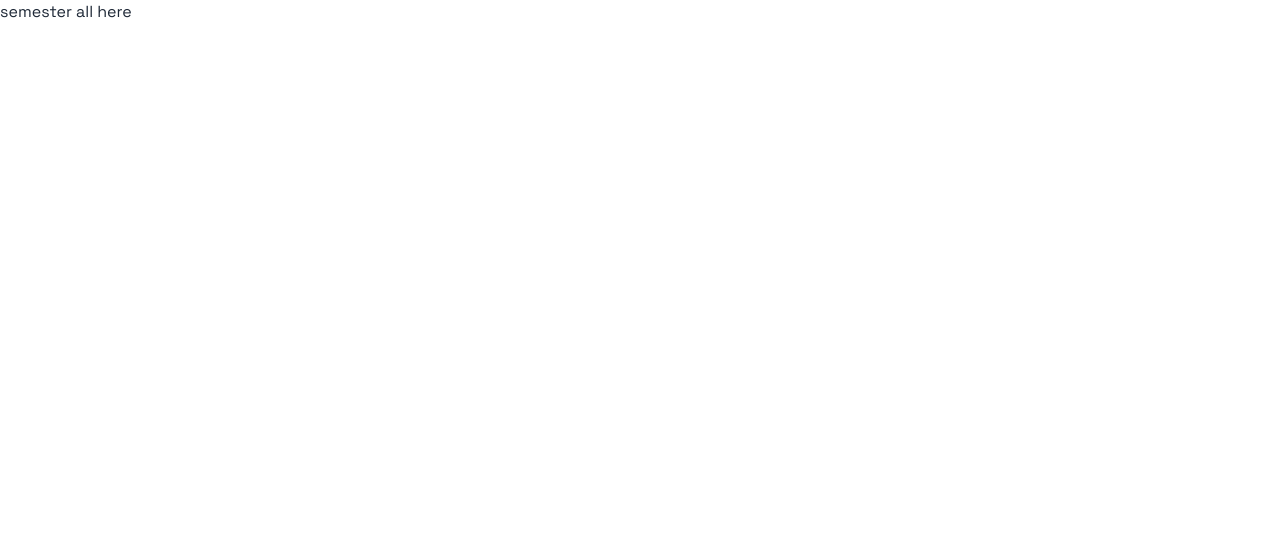
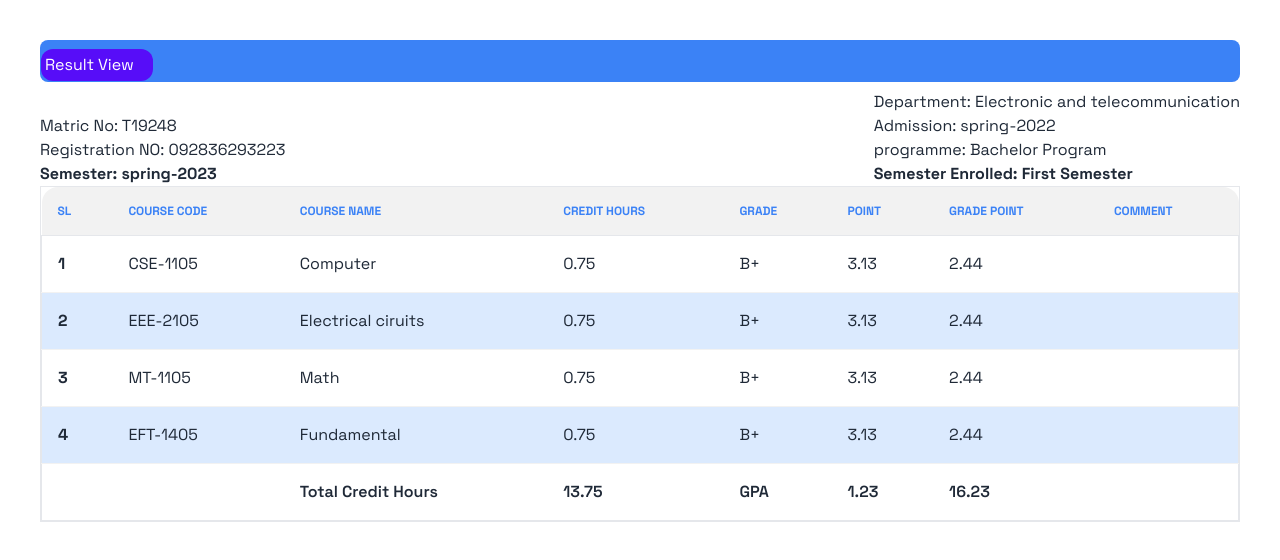
Before and after one commit to callbackdevelopers/result-rise-client, a Next.js app: page /calculateResult/1 in a window 1280 px wide. Shown: the top 560 px of the page. Built offline with nearby package versions, Linux system fonts and the light colour scheme; no server answers.

Commit message:
gpa page added

```diff
--- a/components/Table/ResultTable.js
+++ b/components/Table/ResultTable.js
@@ -2,9 +2,96 @@ import React from 'react';
 
 const ResultTable = () => {
     return (
-        <div>
+        <div className="  m-5 p-5">
+        <div className="p-[1px] bg-blue-500 rounded-lg text-white">
+          <div className="mt-2">
+            <p className=" p-[4px] w-28  bg-primary rounded-xl">Result View </p>
+          </div>
+        </div>
+        <div className="lg:flex lg:justify-between  items-end">
+          <div>
+            <p className=" ">Matric No: T19248</p>
+            <p className="">Registration NO: 092836293223</p>
+            <p className="font-bold">Semester: spring-2023</p>
+          </div>
+          <div>
+            <p className=" mt-2">Department: Electronic and telecommunication</p>
+            <p className="">Admission: spring-2022</p>
+            <p className="">programme: Bachelor Program</p>
+            <p className="font-bold">Semester Enrolled: First Semester</p>
+          </div>
+        </div>
 
+        <div className="overflow-x-auto border">
+          <table className=" table w-full ">
+            <thead className="text-blue-500">
+              <tr>
+                <th>SL</th>
+                <th>course code </th>
+                <th>course Name </th>
+                <th>credit hours</th>
+                <th>Grade</th>
+                <th>Point</th>
+                <th>Grade Point</th>
+                <th>comment</th>
+              </tr>
+            </thead>
+            <tbody>
+              <tr className="border ">
+                <th>1</th>
+                <td>CSE-1105</td>
+                <td>Computer </td>
+                <td>0.75</td>
+                <td>B+</td>
+                <td>3.13</td>
+                <td>2.44</td>
+                <td></td>
+              </tr>
+              <tr className="border ">
+                <th className="bg-blue-100">2</th>
+                <td className="bg-blue-100">EEE-2105</td>
+                <td className="bg-blue-100">Electrical ciruits</td>
+                <td className="bg-blue-100">0.75</td>
+                <td className="bg-blue-100">B+</td>
+                <td className="bg-blue-100">3.13</td>
+                <td className="bg-blue-100">2.44</td>
+                <td className="bg-blue-100"></td>
+              </tr>
+              <tr className="border ">
+                <th>3</th>
+                <td>MT-1105</td>
+                <td>Math</td>
+                <td>0.75</td>
+                <td>B+</td>
+                <td>3.13</td>
+                <td>2.44</td>
+                <td></td>
+              </tr>
+              <tr className="border ">
+                <th className="bg-blue-100">4</th>
+                <td className="bg-blue-100">EFT-1405</td>
+                <td className="bg-blue-100">Fundamental</td>
+                <td className="bg-blue-100">0.75</td>
+                <td className="bg-blue-100">B+</td>
+                <td className="bg-blue-100">3.13</td>
+                <td className="bg-blue-100">2.44</td>
+                <td className="bg-blue-100"></td>
+              </tr>
+
+              <tr className="border ">
+                <th></th>
+                <td></td>
+                <td className="font-semibold">Total Credit Hours</td>
+                <td className="font-semibold">13.75</td>
+                <td className="font-semibold">GPA</td>
+                <td className="font-semibold">1.23</td>
+                <td className="font-semibold">16.23</td>
+                <td></td>
+              </tr>
+            </tbody>
+          </table>
         </div>
+      </div>
     );
 };
 
--- a/pages/calculateResult/[semester].js
+++ b/pages/calculateResult/[semester].js
@@ -1,3 +1,4 @@
+import ResultTable from "../../components/Table/ResultTable";
 
 
 const semester = () => {
@@ -7,7 +8,7 @@ const semester = () => {
 
     return (
         <div>
-            <h1>semester all here </h1>
+          <ResultTable/>
 
         </div>
     );
```
